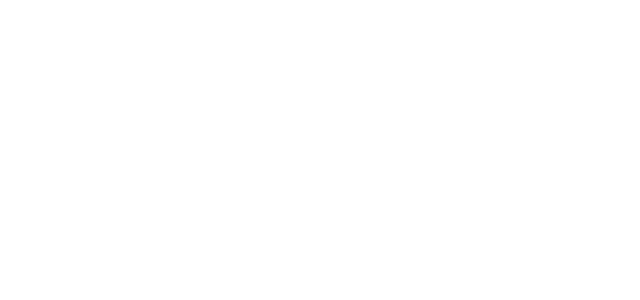
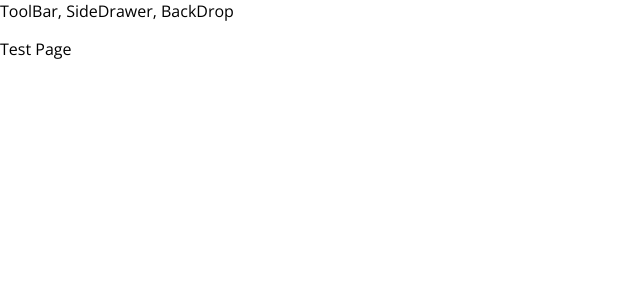
Before and after one commit to Santhosh-Umapathi/React-Burger-Builder, a React app: page / in a window 1280 px wide. Shown: the top 300 px of the page, without its empty margins (0-640 px from the left). Built offline with nearby package versions, Linux system fonts and the light colour scheme.

Commit message:
Layout & hoc wrapper added

```diff
--- a/src/App.js
+++ b/src/App.js
@@ -1,10 +1,15 @@
 import React, { Component } from 'react';
+import Layout from './Layout/Layout';
+
+
 
 class App extends Component {
   render() {
     return (
       <div>
-
+        <Layout>
+          <p>Test Page</p>
+        </Layout>
       </div>
     );
   }
--- /dev/null
+++ b/src/Layout/Layout.js
@@ -0,0 +1,20 @@
+import React from 'react'
+
+import Aux from '../hoc/Aux'
+
+const Layout = (props) =>
+{
+	return (
+		<Aux>
+			<div>
+				ToolBar, SideDrawer, BackDrop
+			</div>
+
+			<main>
+				{props.children}
+			</main>
+		</Aux>
+	)
+}
+
+export default Layout;
--- /dev/null
+++ b/src/hoc/Aux.js
@@ -0,0 +1,4 @@
+// Aux wrapper for children
+const Aux = (props) => props.children
+
+export default Aux;
```
